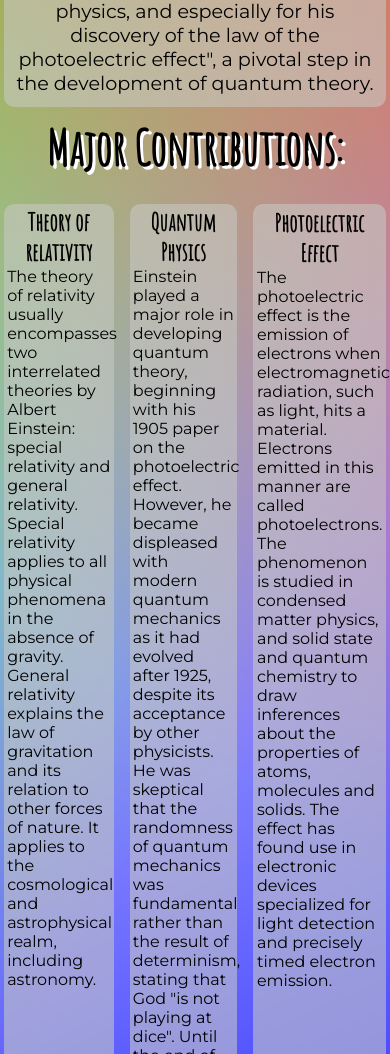
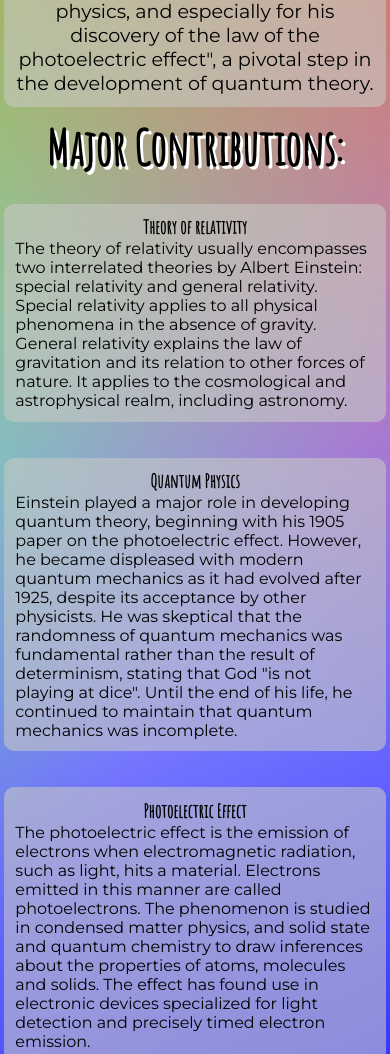
Before and after one commit to Sudheeradh/freecodecamp, a plain HTML site: page HTML/tribute/index.html in a window 390 px wide. Shown: the part 684-1738 px from the top of the page. Drawn offline with Linux system fonts and the light colour scheme.

Commit message:
added responsiveness and corrected heading tags

```diff
--- a/HTML/tribute/index.html
+++ b/HTML/tribute/index.html
@@ -18,26 +18,26 @@
         <div class="info">
         <p id="tribute-info">Albert Einstein(14 March 1879 – 18 April 1955) was a German-born theoretical physicist who developed the theory of relativity, one of the two pillars of modern physics (alongside quantum mechanics).His work is also known for its influence on the philosophy of science.He is best known to the general public for his mass–energy equivalence formula E = mc2, which has been dubbed "the world's most famous equation". He received the 1921 Nobel Prize in Physics "for his services to theoretical physics, and especially for his discovery of the law of the photoelectric effect", a pivotal step in the development of quantum theory.</p>
         </div>
-        <h3>Major Contributions:</h3>
+        <h2>Major Contributions:</h2>
         <div class="contributions">
             <div class="container">
-                <h2>Theory of relativity</h2>
+                <h3>Theory of relativity</h3>
                 <p>
                     The theory of relativity usually encompasses two interrelated theories by Albert Einstein: special relativity and general relativity. Special relativity applies to all physical phenomena in the absence of gravity. General relativity explains the law of gravitation and its relation to other forces of nature. It applies to the cosmological and astrophysical realm, including astronomy.
                 </p>
             </div>
             <div class="container">
-                <h2>
+                <h3>
                     Quantum Physics
-                </h2>
+                </h3>
                 <p>
                     Einstein played a major role in developing quantum theory, beginning with his 1905 paper on the photoelectric effect. However, he became displeased with modern quantum mechanics as it had evolved after 1925, despite its acceptance by other physicists. He was skeptical that the randomness of quantum mechanics was fundamental rather than the result of determinism, stating that God "is not playing at dice". Until the end of his life, he continued to maintain that quantum mechanics was incomplete.
                 </p>
             </div>
             <div class="container">
-                <h2>
+                <h3>
                     Photoelectric Effect
-                </h2>
+                </h3>
                 <p>
                     The photoelectric effect is the emission of electrons when electromagnetic radiation, such as light, hits a material. Electrons emitted in this manner are called photoelectrons. The phenomenon is studied in condensed matter physics, and solid state and quantum chemistry to draw inferences about the properties of atoms, molecules and solids. The effect has found use in electronic devices specialized for light detection and precisely timed electron emission.
                 </p>
--- a/HTML/tribute/style.css
+++ b/HTML/tribute/style.css
@@ -104,12 +104,12 @@ a {
     padding: 3%;
 }
 
-h2 {
+h3 {
     font-family: 'Amatic SC', cursive;
     text-align: center;
 }
 
-h3 {
+h2 {
     text-align: center;
     font-family: 'Amatic SC', cursive;
     font-size: 3rem;
@@ -119,3 +119,15 @@ h3 {
     width: 100vw;
     margin-bottom: 1rem;
 }
+
+@media (max-width: 800px) {
+    /* CSS that should be displayed if width is equal to or less than 800px goes here */
+    .contributions {
+        display: grid;
+        justify-content: center;
+        grid-template-columns: 1fr ;
+        grid-gap: 1rem;
+        justify-content: center;
+        margin: 0 1vw 0 1vw;
+    }
+  }
```
Also changed, not shown: 1 other file.
